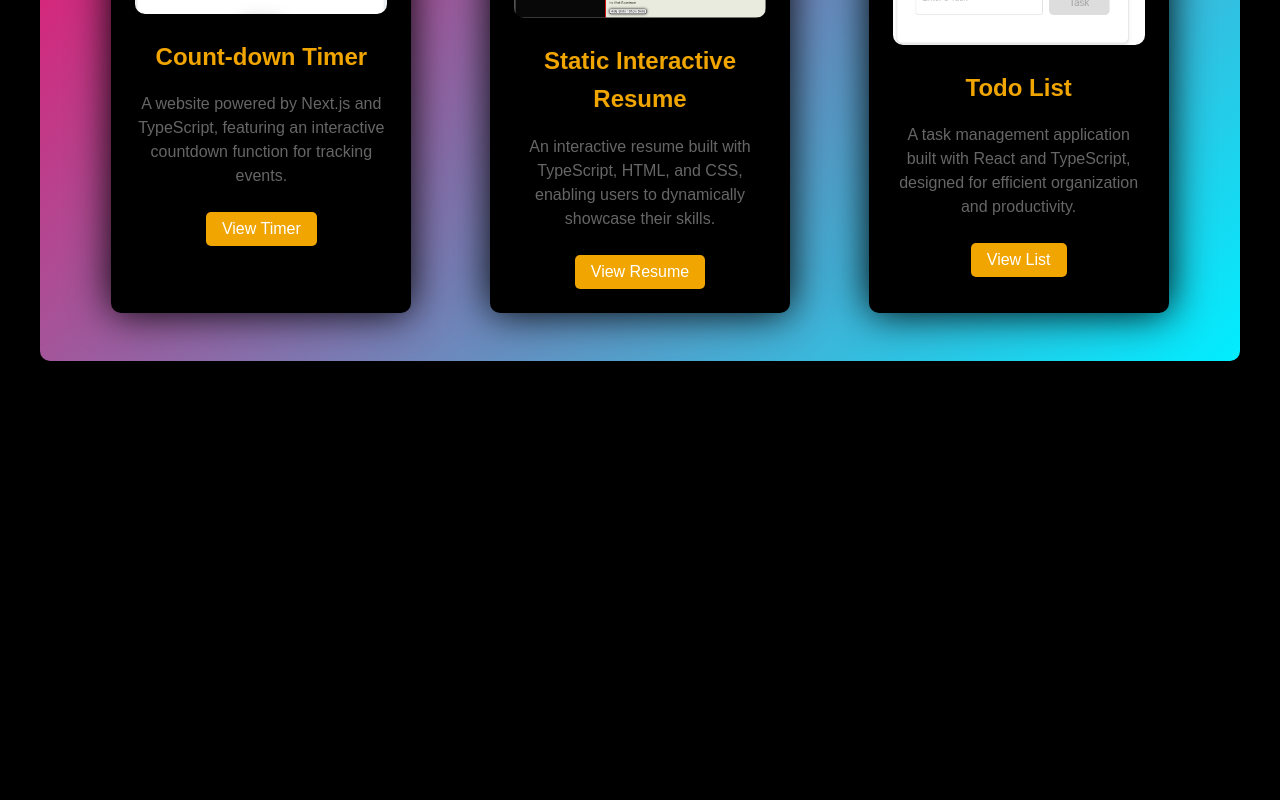
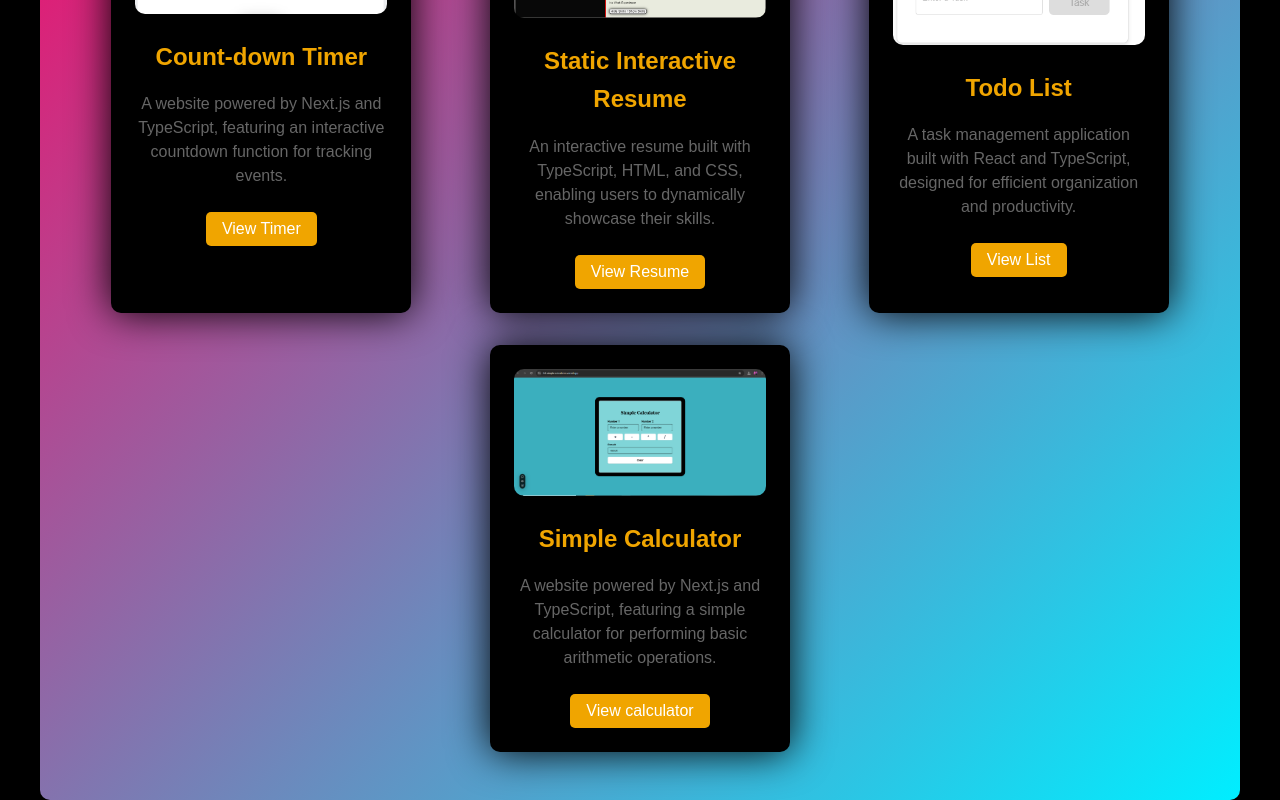
Before and after one commit to raaefkhan44/Portfolio-Custom-CSS, a Next.js app: page /project in a window 1280 px wide. Shown: the part 414-1214 px from the top of the page. Before the commit the page ends 800 px from the top, so only its background shows below. Built offline with nearby package versions, Linux system fonts and the light colour scheme.

Commit message:
second change

```diff
--- a/src/app/about/page.tsx
+++ b/src/app/about/page.tsx
@@ -1,4 +1,4 @@
-import "../../style/about.css"
+import "../../styles/about.css"
 
 export default function About(){
   return(
--- a/src/app/contact/page.tsx
+++ b/src/app/contact/page.tsx
@@ -1,4 +1,4 @@
-import "../../style/contact.css"
+import "../../styles/contact.css"
 import Image from "next/image"
 
 export default function Contact(){
--- a/src/app/page.tsx
+++ b/src/app/page.tsx
@@ -1,4 +1,4 @@
-import "../style/page.css"
+import "../styles/page.css"
 import Image from "next/image";
 
 export default function Home() {
--- a/src/app/project/page.tsx
+++ b/src/app/project/page.tsx
@@ -1,4 +1,4 @@
-import "../../style/project.css";
+import "../../styles/project.css";
 import Image from "next/image";
 import "../globals.css"
 
@@ -15,7 +15,6 @@ export default function Project() {
             height={250}
             className="portfolio-image"
           />
-
           <h3>Count-down Timer</h3>
           <p>
             A website powered by Next.js and TypeScript, featuring an
@@ -63,7 +62,6 @@ export default function Project() {
             height={250}
             className="portfolio-image"
           />
-
           <h3>Todo List</h3>
           <p>
             A task management application built with React and TypeScript,
@@ -79,6 +77,28 @@ export default function Project() {
           </button>
         </div>
 
+        <div className="project-item">
+          <Image
+            src="/calculator.PNG"
+            alt="Portfolio Item Image"
+            width={300}
+            height={250}
+            className="portfolio-image"
+          />
+          <h3>Simple Calculator</h3>
+          <p>
+          A website powered by Next.js and TypeScript, featuring a simple calculator for performing basic arithmetic operations.
+          </p>
+          <button type="button">
+            <a
+              href="https://04-simple-calculator.vercel.app/"
+              target="_blank"
+            >
+              View calculator
+            </a>
+          </button>
+        </div>
+
       </div>
     </div>
   );
--- a/src/components/Navbar.tsx
+++ b/src/components/Navbar.tsx
@@ -1,5 +1,5 @@
 import Link from "next/link"
-import "../style/navbar.css"
+import "../styles/navbar.css"
 
 export default function Navbar(){
   return (
--- a/src/style/navbar.css
+++ b/src/styles/navbar.css
@@ -1,7 +1,7 @@
 .navbar-box {
     display: flex;
     justify-content: space-between;
-    background-color: #000000;
+    background-color:black;
     padding: 10px 20px;
 }
 
```
Also changed, not shown: public/calculator.PNG (added), src/styles/about.css (renamed from src/style/about.css), src/styles/contact.css (renamed from src/style/contact.css), src/styles/page.css (renamed from src/style/page.css), src/styles/project.css (renamed from src/style/project.css).
